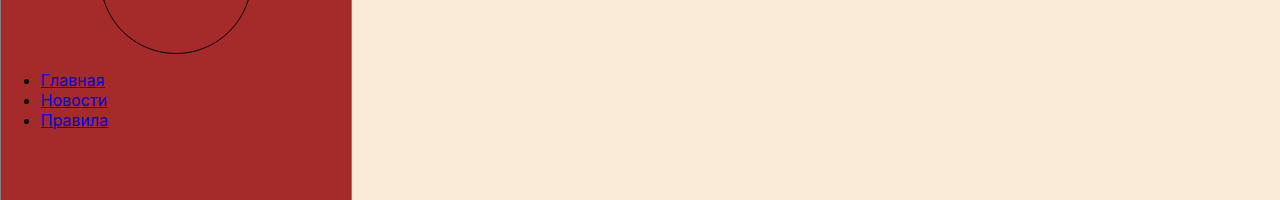
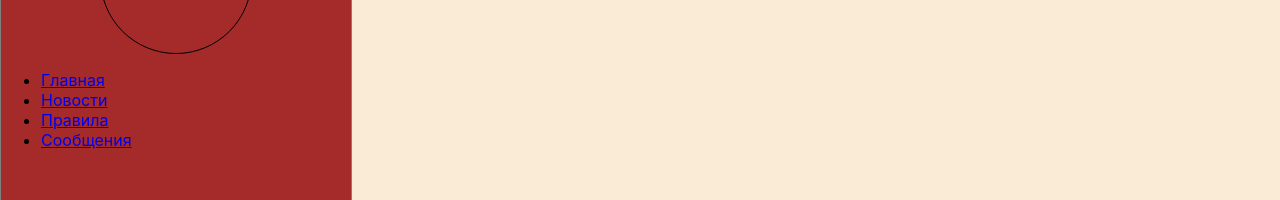
Before and after one commit to GrandEnfant/society, a React (Create React App) app in the folder my-app/: page / in a window 1280 px wide. Shown: the part 183-383 px from the top of the page. Built offline with nearby package versions, Linux system fonts and the light colour scheme.

Commit message:
Процесс созданиия диалогов
Создаем диалоги сразу перебирая массив.
Сделан нормальный роутинг

```diff
--- a/my-app/public/index.html
+++ b/my-app/public/index.html
@@ -2,7 +2,6 @@
 <html lang="en">
   <head>
     <meta charset="utf-8" />
-    <link rel="shortcut icon" href="%PUBLIC_URL%/favicon.ico" />
     <meta name="viewport" content="width=device-width, initial-scale=1" />
     <meta name="theme-color" content="#000000" />
     <meta
--- a/my-app/src/App.js
+++ b/my-app/src/App.js
@@ -5,24 +5,24 @@ import LeftSideBar from "./LeftSideBar";
 import { BrowserRouter, Route } from 'react-router-dom';
 import YourProfile from "./MainYourProfile";
 import News from "./News";
-import Registration from "./Registration"
+import Registration from "./Registration";
+import Messages from "./Messages"
 
 
 function App() {
   return (
-    <div className="App">
+        <BrowserRouter>
         <Header> </Header>
        <div className="mainContainer">
         <LeftSideBar>
+        </LeftSideBar>
+          <Route path="/MainYourProfile" component={YourProfile}/>
+          <Route path="/News" component={News}/>
+          <Route path="/Registration" component={Registration}/>
+          <Route path="/Messages" component={Messages}/>
+       </div>
+        </BrowserRouter>
 
-        </LeftSideBar>
-        <BrowserRouter>
-          <Route exact path="/MainYourProfile" component={YourProfile}/>
-          <Route exact path="/News" component={News}/>
-          <Route exact path="/Registration" component={Registration}/>
-        </BrowserRouter>
-       </div>
-    </div>
   );
 }
 
--- a/my-app/src/LeftSideBar.js
+++ b/my-app/src/LeftSideBar.js
@@ -1,6 +1,6 @@
 import React from 'react';
 import './App.css';
-import NavLink from "./NavLink"
+import NavLinks from "./NavLinks"
 
 
 function LeftSideBar() {
@@ -10,7 +10,7 @@ function LeftSideBar() {
             <div className="photo"></div>
             <div className="shortInfo"></div>
             </div>
-            <NavLink></NavLink>
+            <NavLinks></NavLinks>
 
         </div>
     );
--- /dev/null
+++ b/my-app/src/Messages.js
@@ -0,0 +1,22 @@
+import React from 'react';
+import './App.css';
+
+
+const Messages = (props)=> {
+
+    let users = [
+        {id:0, name: "Ivan", photo: "https://www.google.com/url?sa=i&source=images&cd=&ved=2ahUKEwiW9OWrsrzkAhVM_SoKHdizC8gQjRx6BAgBEAQ&url=https%3A%2F%2Fwww.kinopoisk.ru%2Fname%2F1664014%2F&psig=AOvVaw2fhd6cvobyBKdakjEBKOXq&ust=1567866052181841"},
+        {id:1, name: "Victor Reznov", photo: "https://www.google.com/url?sa=i&source=images&cd=&ved=2ahUKEwj8yP3RsrzkAhVrwosKHR3aBIMQjRx6BAgBEAQ&url=https%3A%2F%2Fcallofduty.fandom.com%2Fru%2Fwiki%2F%25D0%2592%25D0%25B8%25D0%25BA%25D1%2582%25D0%25BE%25D1%2580_%25D0%25A0%25D0%25B5%25D0%25B7%25D0%25BD%25D0%25BE%25D0%25B2&psig=AOvVaw2qx7e-39JXiiJK8xnYGbzX&ust=1567866132196771"},
+        {id:2, name: "Vladimir Lenin", photo: "https://www.google.com/url?sa=i&source=images&cd=&ved=2ahUKEwiB6OWCs7zkAhXIUJoKHa8wCeAQjRx6BAgBEAQ&url=https%3A%2F%2Fnews.rambler.ru%2Fother%2F39405367-chto-horoshego-sdelal-vladimir-lenin-dlya-rossii%2F&psig=AOvVaw2gZBU2sGWmgO3A86Opkuk6&ust=1567866223791290"}
+    ]
+
+    let dialogElements = users.map(dialog => <users name={users[0].name} messages={messages[0].text}/>)
+;
+    let messages = [
+        {id:0, text:"Hey! I'm not a cop"},
+        {id:1, text:"I'm Victor Reznov!"},
+        {id:2, text:"Freedom in capitalist society always remains about the same as it was in ancient Greek republics: Freedom for slave owners."}
+    ]
+}
+
+export default Messages;
--- a/my-app/src/NavLink.js
+++ /dev/null
@@ -1,18 +0,0 @@
-import React from 'react';
-import './App.css';
-
-
-function NavLink() {
-    return (
-        <div className = "listMenu">
-            <ul>
-                <li><a href="/MainYourProfile">Главная</a></li>
-                <li><a href="/News">Новости</a></li>
-                <li><a href="/Rules">Правила</a></li>
-            </ul>
-        </div>
-
-    );
-}
-
-export default NavLink;
--- /dev/null
+++ b/my-app/src/NavLinks.js
@@ -0,0 +1,20 @@
+import React from 'react';
+import './App.css';
+import { NavLink } from "react-router-dom"
+
+
+function NavLinks() {
+    return (
+        <div className = "listMenu">
+            <ul>
+                <li><NavLink to="/MainYourProfile">Главная</NavLink></li>
+                <li><NavLink to="/News">Новости</NavLink></li>
+                <li><NavLink to="/Rules">Правила</NavLink></li>
+                <li><NavLink to="/Messages">Сообщения</NavLink></li>
+            </ul>
+        </div>
+
+    );
+}
+
+export default NavLinks;
```
